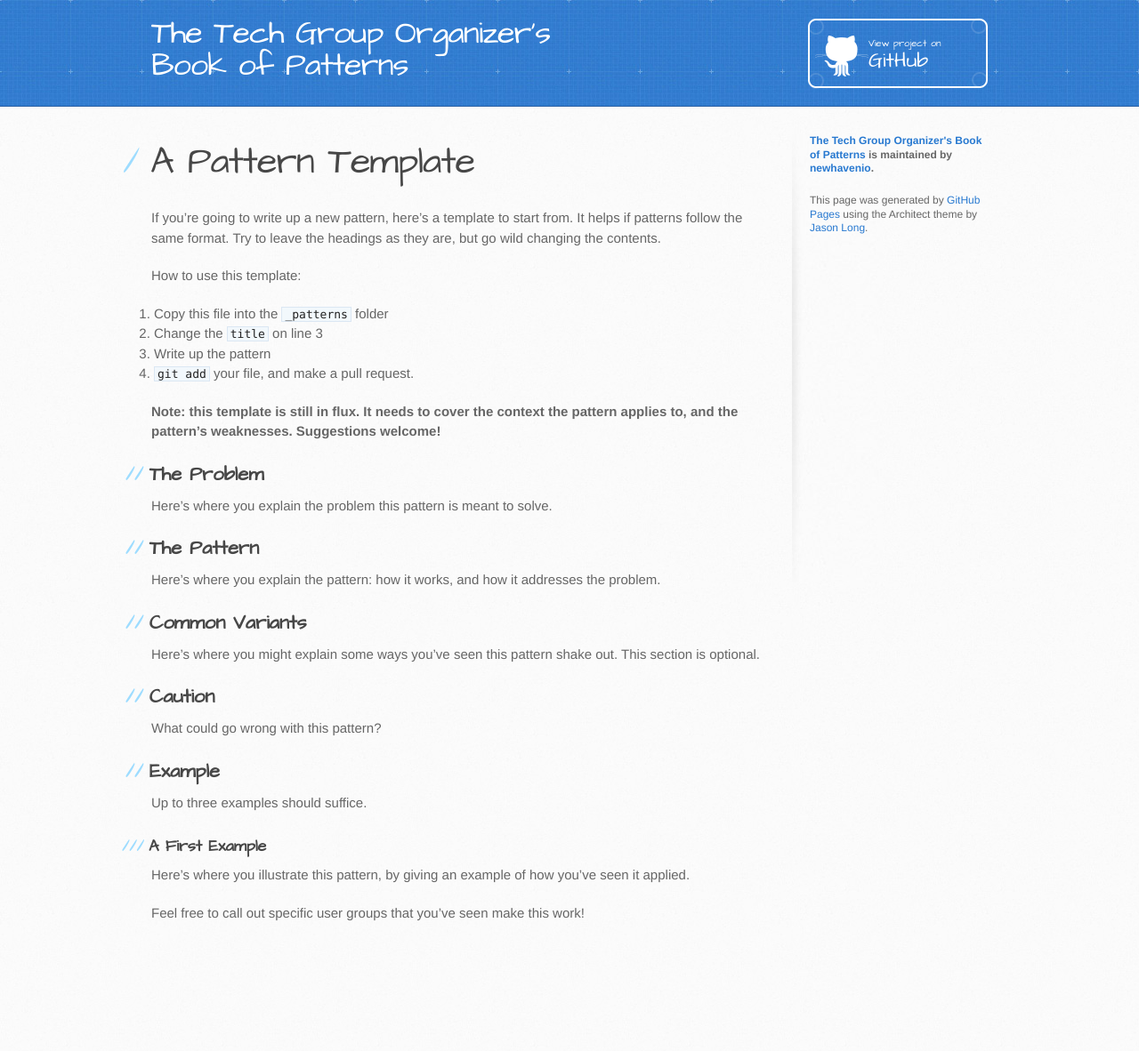
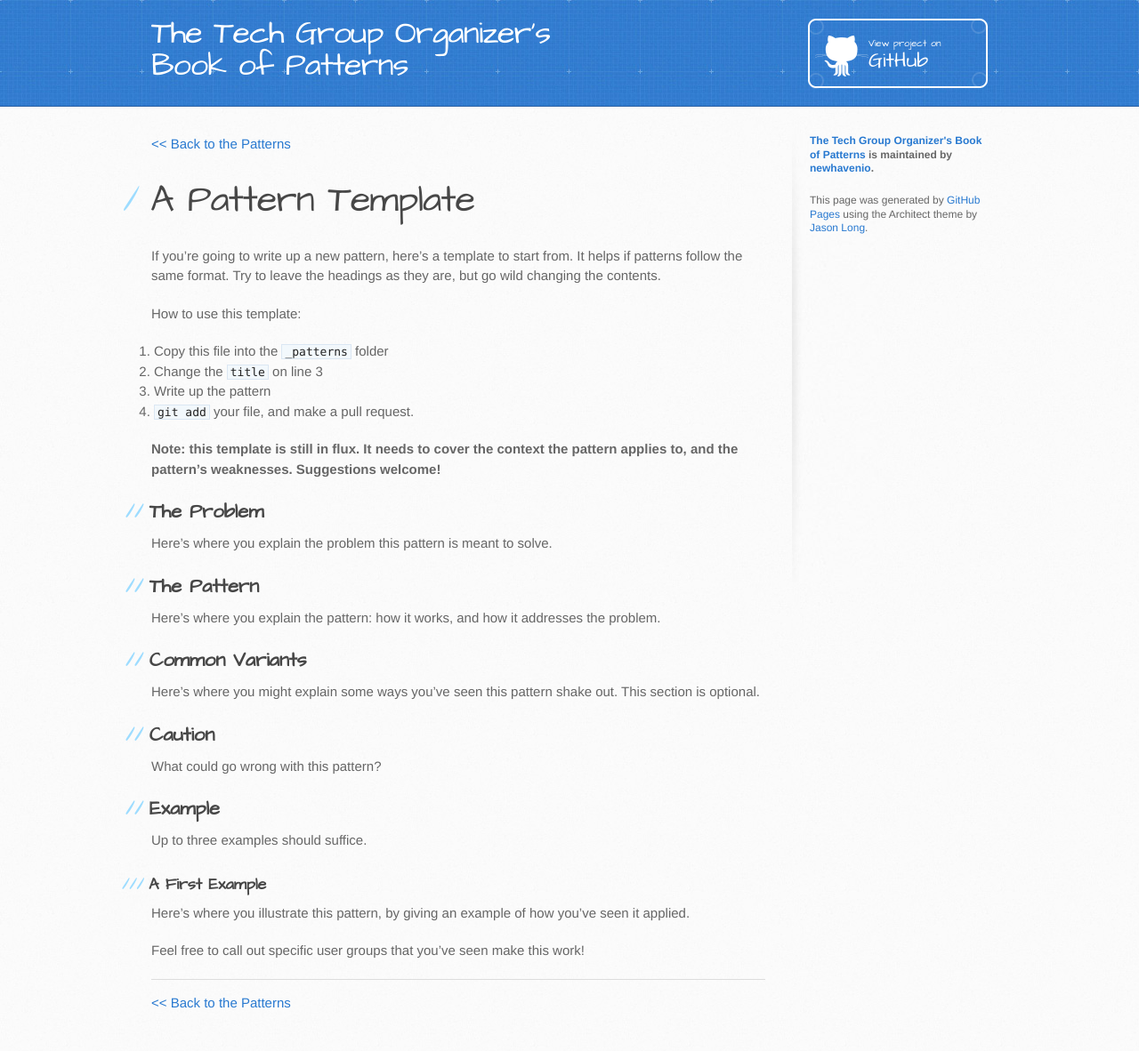
Before and after one commit to newhavenio/tech-group-patterns, a Jekyll site: the page built from pattern-template.md, in a window 1280 px wide. Shown: the whole page at 89% size. Built offline with Jekyll 4.4.1, drawn with Linux system fonts in a browser that asks for light colours; before the commit the page ends 1081 px from its top, so only the background shows below that.

Commit message:
Link from pattern page back to list of patterns

```diff
--- a/_layouts/pattern.html
+++ b/_layouts/pattern.html
@@ -27,7 +27,10 @@
 
     <div id="content-wrapper">
       <div class="inner clearfix">
+
         <section id="main-content">
+          <p><a href="/{{site.baseurl}}#the-patterns">&lt;&lt; Back to the Patterns</a></p>
+
           <h1>{{ page.title }}</h1>
 
           <ul id='tags'>
@@ -37,6 +40,10 @@
           </ul>
 
           {{ content }}
+
+          <hr>
+
+          <p><a href="/{{site.baseurl}}#the-patterns">&lt;&lt; Back to the Patterns</a></p>
         </section>
 
         <aside id="sidebar">
```
